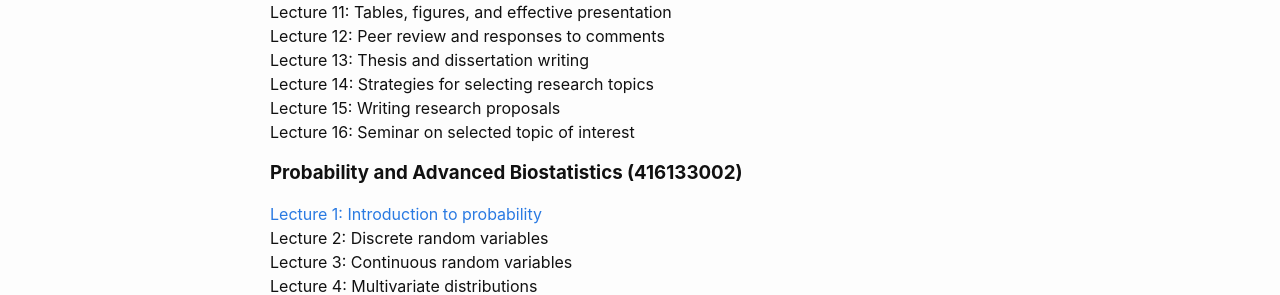
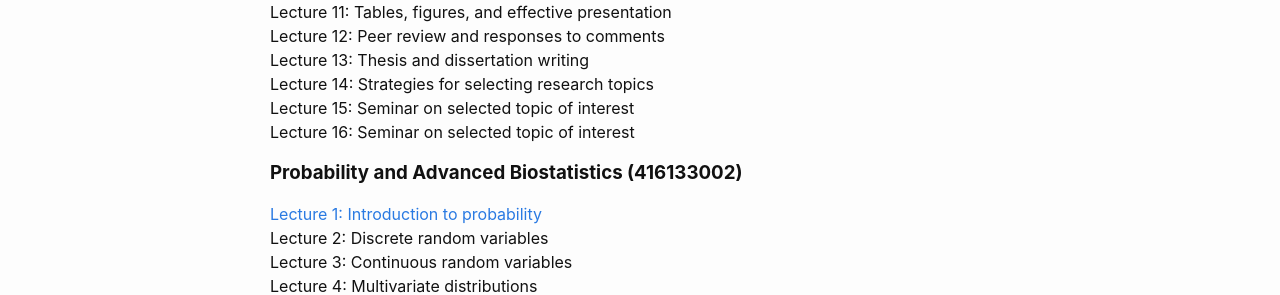
Before and after one commit to chaosonglab/chaosonglab.github.io, a Jekyll site: the page built from teaching.md, in a window 1280 px wide. Shown: the part 399-694 px from the top of the page. Built offline with Jekyll 4.4.1, drawn with Linux system fonts in a browser that asks for light colours.

Commit message:
Update teaching.md

```diff
--- a/teaching.md
+++ b/teaching.md
@@ -21,7 +21,7 @@ Lecture 11: Tables, figures, and effective presentation \
 Lecture 12: Peer review and responses to comments \
 Lecture 13: Thesis and dissertation writing \
 Lecture 14: Strategies for selecting research topics \
-Lecture 15: Writing research proposals \
+Lecture 15: Seminar on selected topic of interest \
 Lecture 16: Seminar on selected topic of interest
 
 ### **Probability and Advanced Biostatistics (416133002)**
```
